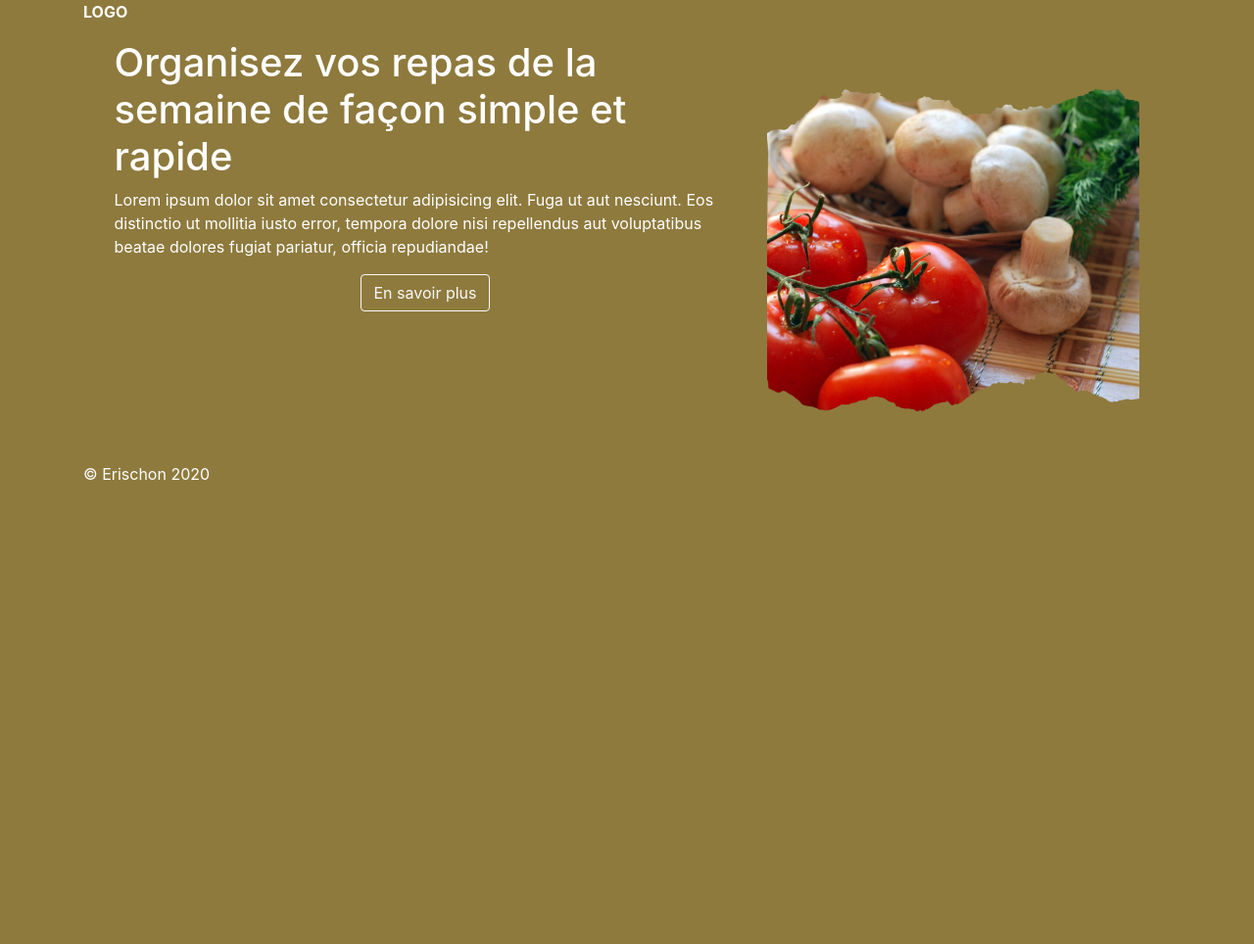
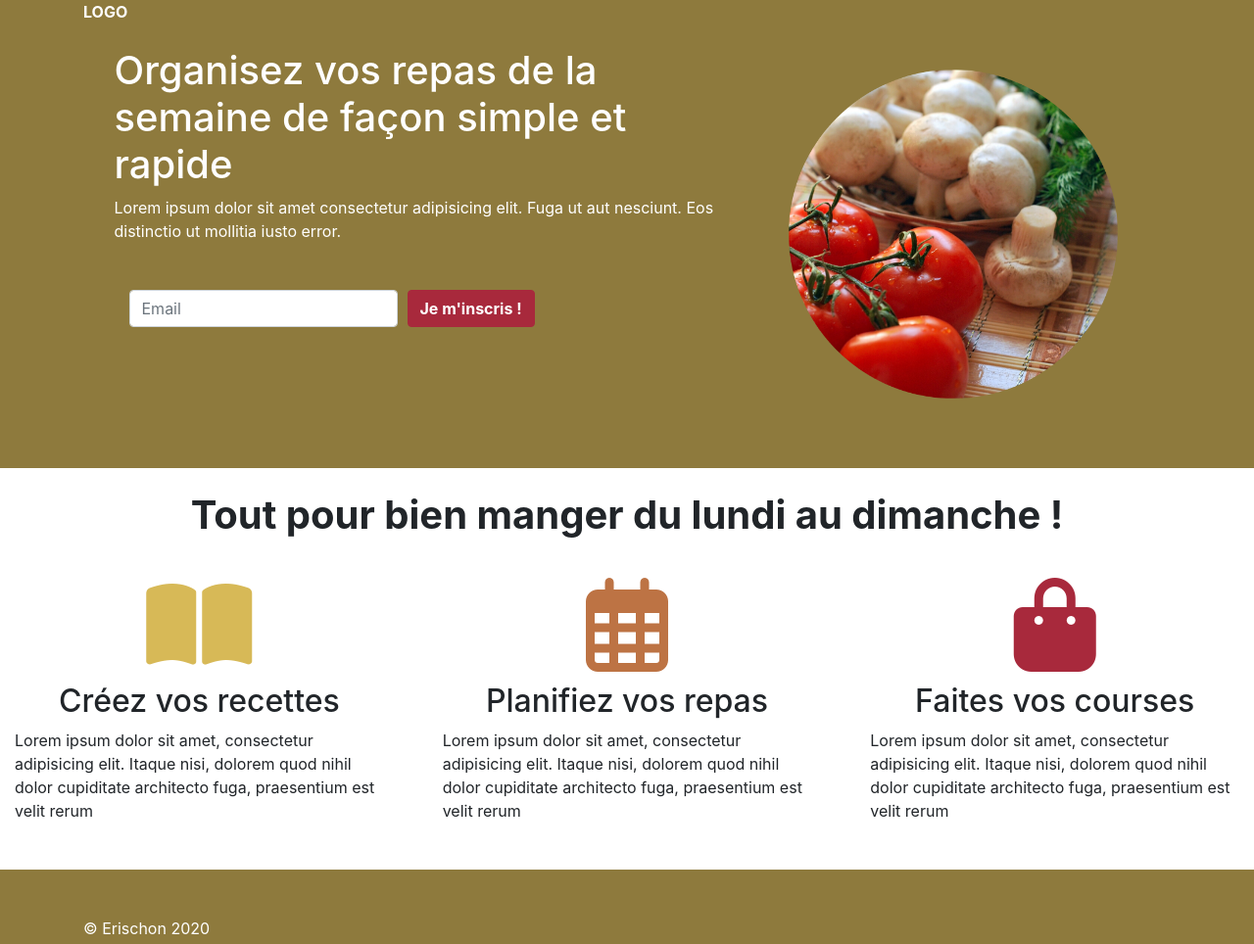
Before and after one commit to erischon/thp_s1_hp_bs, a plain HTML site: page index.html in a window 1280 px wide. Shown: the whole page at 98% size. Before the commit the page ends 800 px from the top, so only its background shows below. Drawn offline with nearby package versions, Linux system fonts and the light colour scheme.

Commit message:
Version 2.2

```diff
--- a/index.html
+++ b/index.html
@@ -20,7 +20,7 @@
         <p><strong>LOGO</strong></p>
     </div>
 
-    <div class="container text-white">
+    <div class="container text-white pb-5 mt-4">
         <div class="row d-flex flex-wrap justify-content-center">
             <div class="col-md-7">
                 <div class="box-titre">
@@ -28,22 +28,70 @@
                 </div>
 
                 <div class="box-soustitre">
-                    <p>Lorem ipsum dolor sit amet consectetur adipisicing elit. Fuga ut aut nesciunt. Eos distinctio ut mollitia iusto error, tempora dolore nisi repellendus aut voluptatibus beatae dolores fugiat pariatur, officia repudiandae!</p>
+                    <p>Lorem ipsum dolor sit amet consectetur adipisicing elit. Fuga ut aut nesciunt. Eos distinctio ut mollitia iusto error.</p>
                 </div>
 
-                    <div class="container text-center">
-                        <button type="button" class="btn btn-outline-light">En savoir plus</button>
+                    <div class="container text-center mt-5 mb-4">
+                        <form>
+                            <div class="form-row align-items-center">
+                              <div class="col-auto">
+                                <div class="input-group mb-2">
+                                  <input type="email" class="form-control" id="" placeholder="Email">
+                                </div>
+                              </div>
+                              <div class="col-auto">
+                                <button type="submit" class="btn btn-primary mb-2"><Img:sizes><strong>Je m'inscris !</strong></Img:sizes></button>
+                              </div>
+                            </div>
+                          </form>
                     </div>
-
             </div>
 
-            <div class="col-md-4 img-hero m-3">
-
+            <div class="col-md-4 m-3">
+                <img class="img-fluid" src="img/bg-2-2.png">
             </div>
         </div>
     </div>
 
-    <footer class="container text-white">
+    <div class=" bg-white w-100 pt-4 pb-5">
+        <div class="row">
+            <div class="col text-center">
+                <h1 class="font-weight-bold">Tout pour bien manger du lundi au dimanche !</h1>
+            </div>
+        </div>
+
+        <div class="row">
+            <div class="col-md-4 pt-4">
+                <div class="display-1 text-center" style="color: #d7b957;">
+                    <i class="fas fa-book-open"></i>
+                </div>
+                <div>
+                    <h2 class="text-center">Créez vos recettes</h2>
+                    <p class="container card-text">Lorem ipsum dolor sit amet, consectetur adipisicing elit. Itaque nisi, dolorem quod nihil dolor cupiditate architecto fuga, praesentium est velit rerum</p>
+                </div>
+            </div>
+            <div class="col-md-4 pt-4">
+                <div class="display-1 text-center" style="color: #bd7344;">
+                    <i class="far fa-calendar-alt"></i>
+                </div>
+                <div>
+                    <h2 class="text-center">Planifiez vos repas</h2>
+                    <p class="container card-text">Lorem ipsum dolor sit amet, consectetur adipisicing elit. Itaque nisi, dolorem quod nihil dolor cupiditate architecto fuga, praesentium est velit rerum</p>
+                </div>
+            </div>
+            <div class="col-md-4  pt-4">
+                <div class="display-1 text-center" style="color: #a8293c;">
+                    <i class="fas fa-shopping-bag"></i>
+                </div>
+                <div>
+                    <h2 class="text-center">Faites vos courses</h2>
+                    <p class="container card-text">Lorem ipsum dolor sit amet, consectetur adipisicing elit. Itaque nisi, dolorem quod nihil dolor cupiditate architecto fuga, praesentium est velit rerum</p>
+                </div>
+            </div>
+        </div>
+    </div>
+
+    <footer class="container text-white pt-5 pb-1">
         <span class="copyright">© Erischon 2020</span>
     </footer>
 
--- a/styles.css
+++ b/styles.css
@@ -7,9 +7,14 @@ body {
     width: 50vh;
 
     /* image de background */
-    background-image: url("img/bg-1.png");
+    background-image: url("img/bg-2-2.png");
 
     background-position: top;
     background-repeat: no-repeat;
     background-size: cover;
   }
+
+  .btn-primary {
+    background-color: #a8293c;
+    border-color: #a8293c;
+  }
```
Also changed, not shown: img/bg-2-2.png (added).
